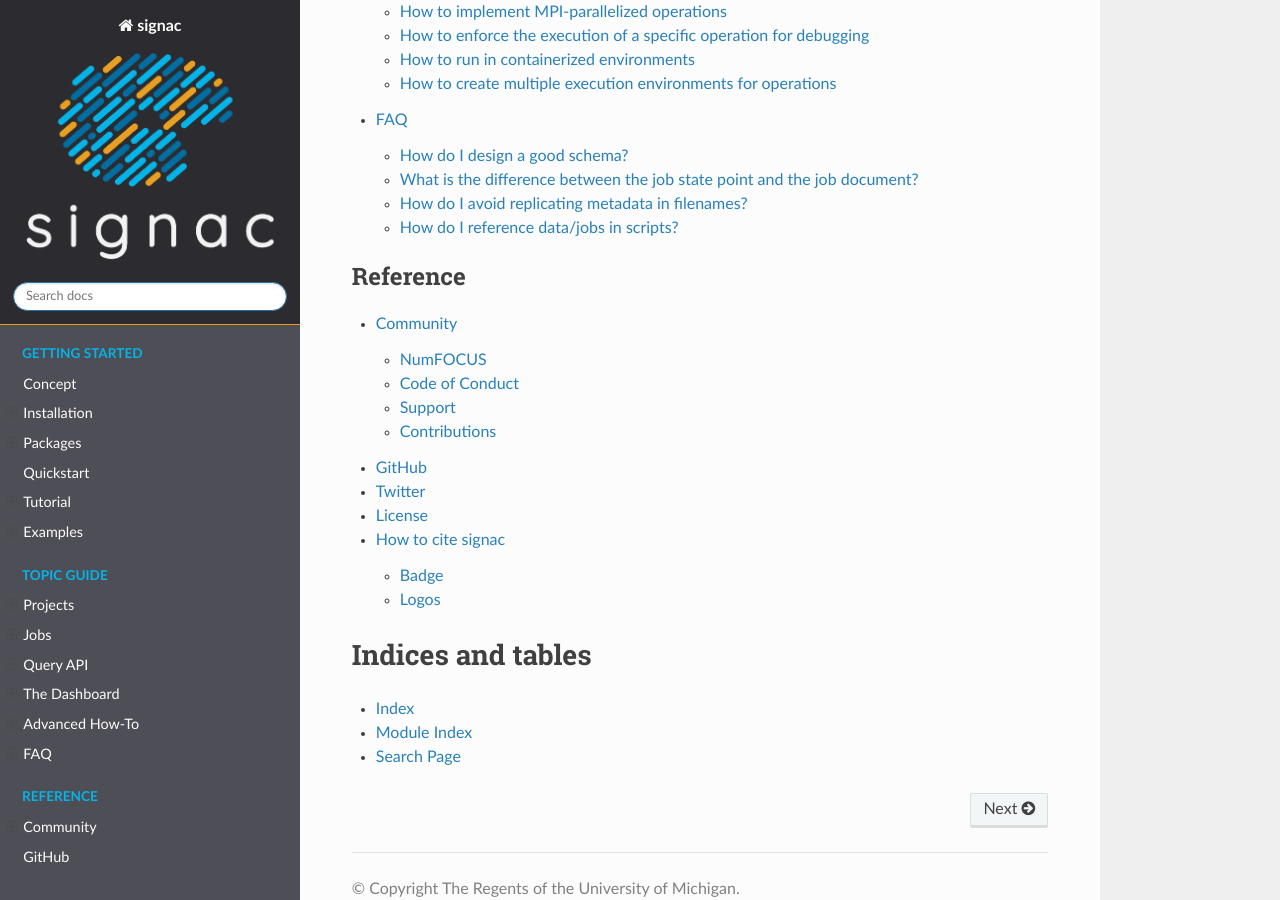
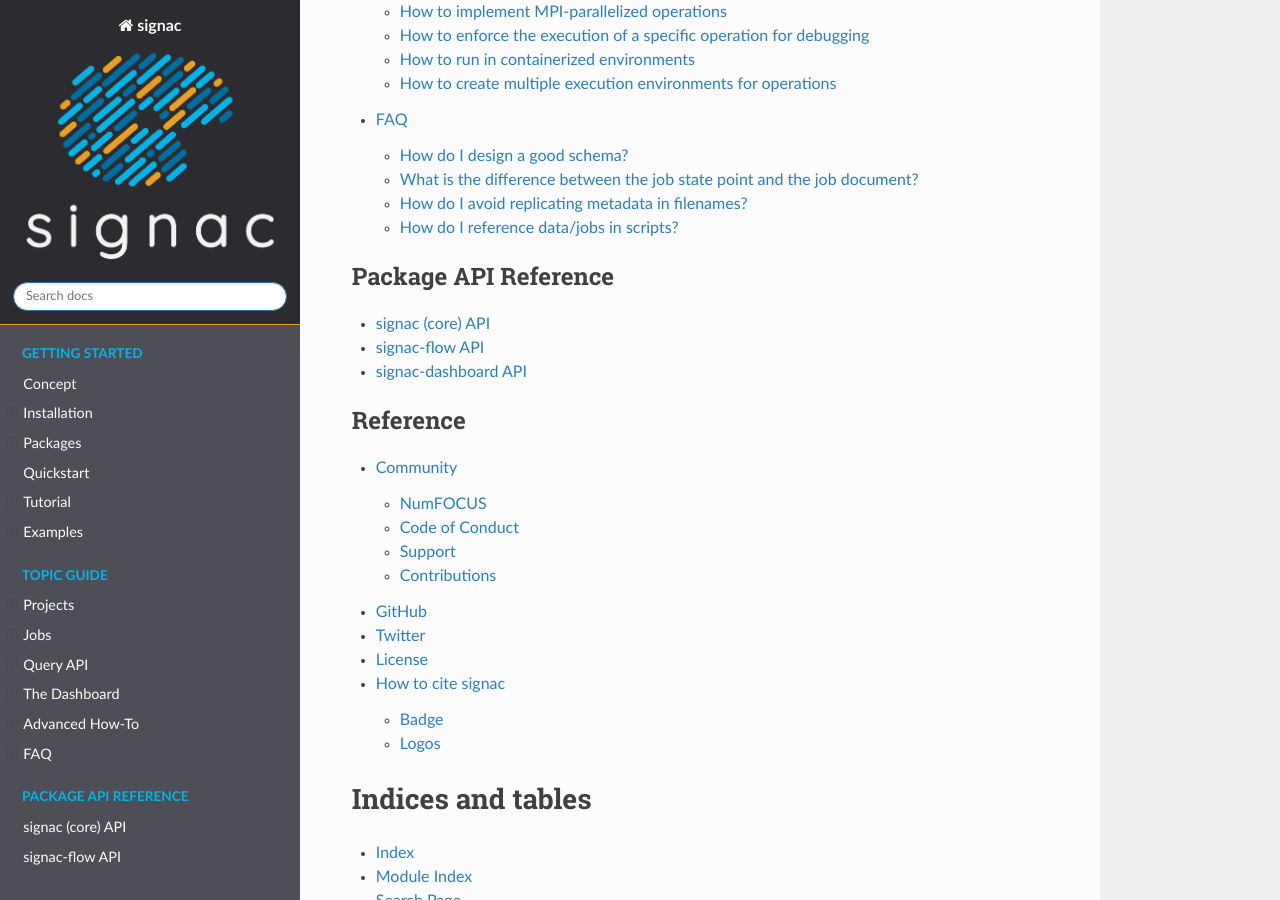
Before and after one commit to glotzerlab/signac-docs, a Sphinx documentation site: the page built from docs/source/index.rst, in a window 1280 px wide and 900 px high, scrolled down 1839 px. Built offline with Sphinx 7.4.7 and the Read the Docs theme 2.0.0, drawn with Linux system fonts in a browser that asks for light colours; pages that are not in the unit, such as notebooks, are missing from menus.

Commit message:
Link package APIs at top level of sidebar with own heading

```diff
--- a/docs/source/index.rst
+++ b/docs/source/index.rst
@@ -38,6 +38,14 @@
    tips_and_tricks
 
 .. toctree::
+   :maxdepth: 1
+   :caption: Package API Reference
+
+   signac (core) API <https://docs.signac.io/projects/core/en/latest/api.html>
+   signac-flow API <https://docs.signac.io/projects/flow/en/latest/api.html>
+   signac-dashboard API <https://docs.signac.io/projects/dashboard/en/latest/api.html>
+
+.. toctree::
    :maxdepth: 2
    :caption: Reference
 
```
